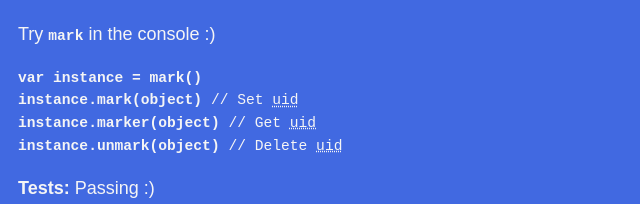
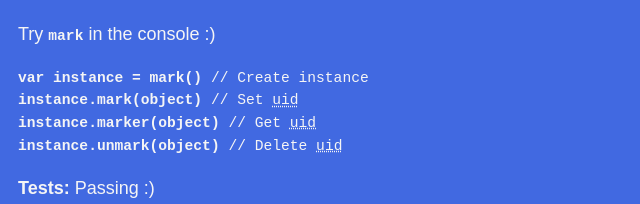
Before and after one commit to ryanve/mark, a website: page index.html in a window 1280 px wide. Shown: the part 149-353 px from the top of the page, without its empty margins (0-640 px from the left). Drawn offline with Linux system fonts and the light colour scheme.

Commit message:
comment about instance creation

```diff
--- a/index.html
+++ b/index.html
@@ -79,7 +79,7 @@ h1 {
 
 <p>Try <code>mark</code> in the console :)</p>
 
-<figure><pre><code><b>var instance = mark()</b>
+<figure><pre><code><b>var instance = mark()</b> // Create instance
 <b>instance.mark(object)</b> // Set <abbr title="unique identifier">uid</abbr>
 <b>instance.marker(object)</b> // Get <abbr title="unique identifier">uid</abbr>
 <b>instance.unmark(object)</b> // Delete <abbr title="unique identifier">uid</abbr>
```
Also changed, not shown: README.md.
